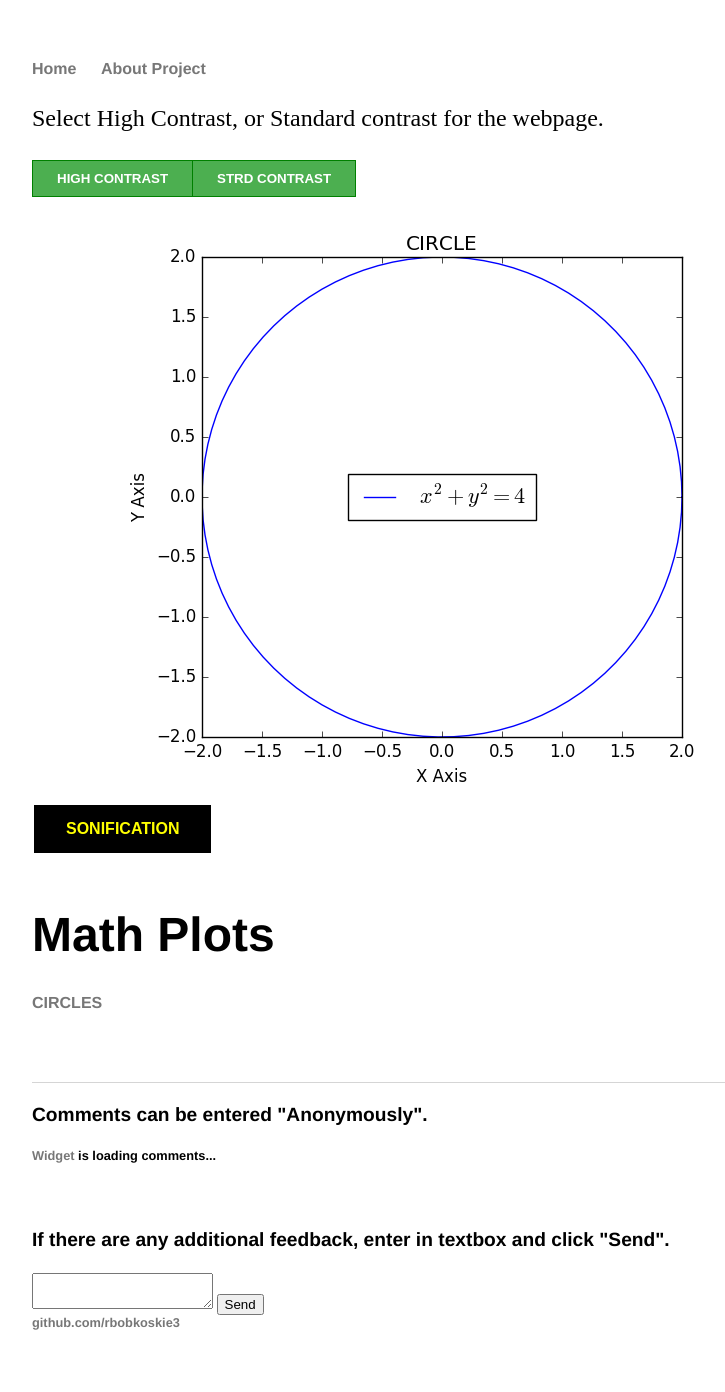
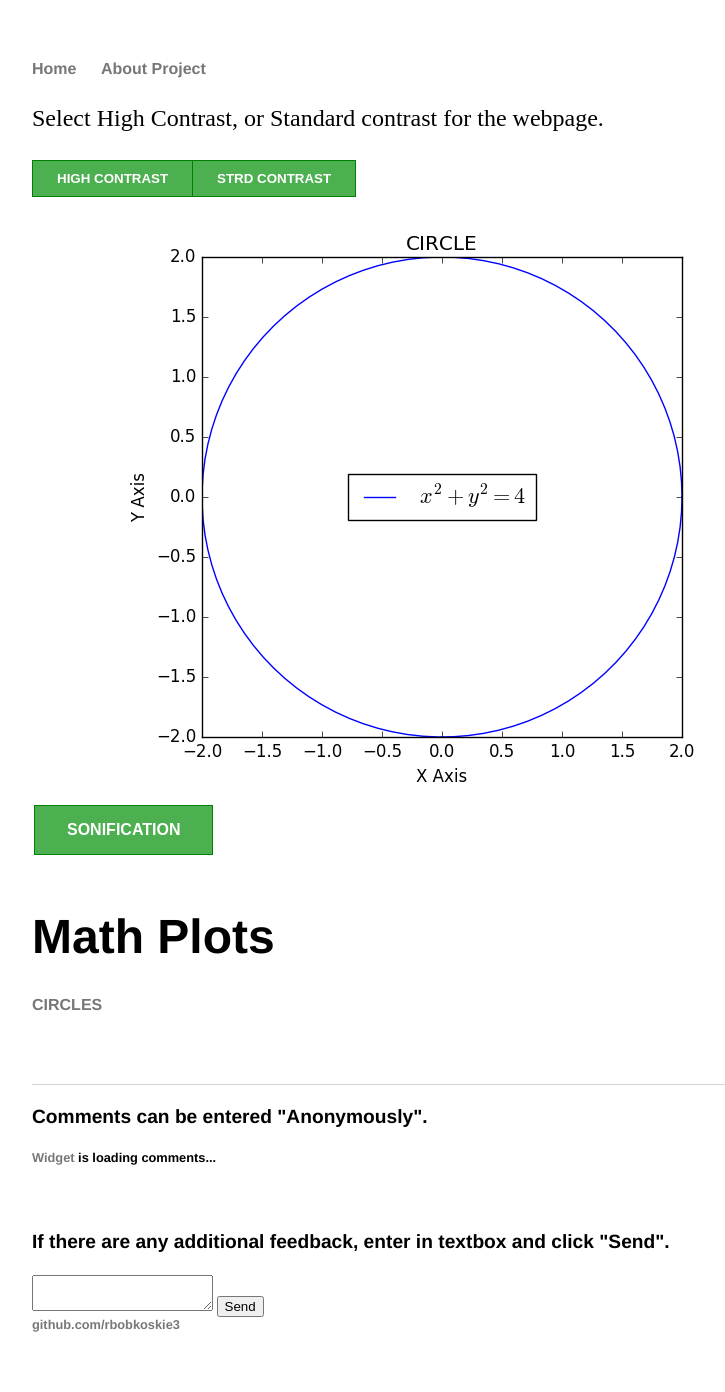
Before and after one commit to rbobkoskie3/rbobkoskie3.github.io, a Jekyll site: the page built from circle/index.html, in a window 1280 px wide. Shown: the whole page, without its empty margins (160-885 px from the left). Built offline with Jekyll 4.4.1, drawn with Linux system fonts in a browser that asks for light colours; a style sheet for code colours, icons or effects is not loaded.

Commit message:
Update index.html

```diff
--- a/circle/index.html
+++ b/circle/index.html
@@ -6,9 +6,9 @@ title: Math, Sonification, Plots
 <head>
         <style>
         .button {
-                background-color: #000000;
-                border: none;
-                color: yellow;
+                background-color: #4CAF50; /* Green background */
+                border: 1px solid green; /* Green border */
+                color: white; /* White text */
                 padding: 15px 32px;
                 text-align: center;
                 text-decoration: none;
```
